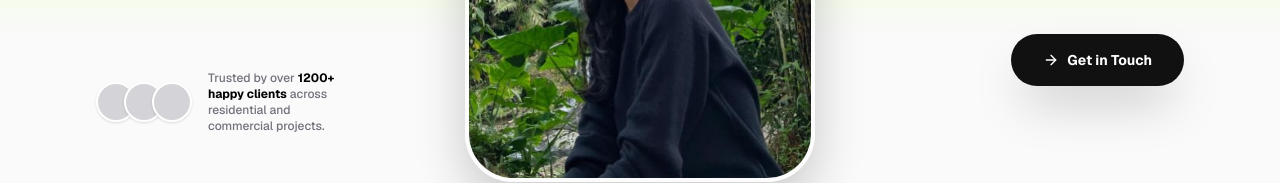
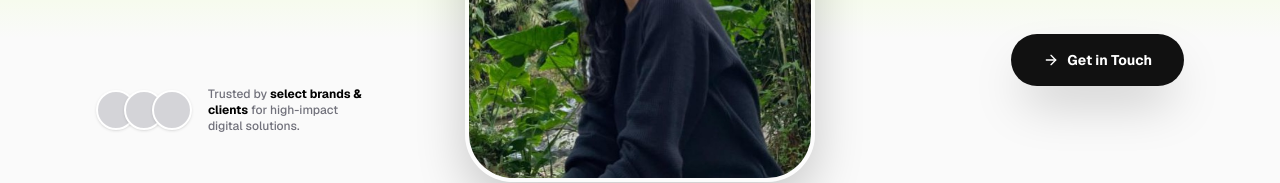
Before and after one commit to rakyann/RakyanPortfolio, a Next.js app: page / in a window 1280 px wide. Shown: the part 666-849 px from the top of the page. Built offline with nearby package versions, Linux system fonts and the light colour scheme; no server answers; the database is empty; a web font is replaced by a local one.

Commit message:
copy: update hero trusted by text to be relatable for select brands and clients

```diff
--- a/src/components/home-client.tsx
+++ b/src/components/home-client.tsx
@@ -130,8 +130,8 @@ export default function HomeClient({
                 <div key={i} className="w-10 h-10 rounded-full bg-zinc-300 border-2 border-white shadow-sm" />
               ))}
             </div>
-            <div className="ml-4 text-xs font-medium text-zinc-500 max-w-[140px]">
-              Trusted by over <strong className="text-black">1200+ happy clients</strong> across residential and commercial projects.
+            <div className="ml-4 text-xs font-medium text-zinc-500 max-w-[160px]">
+              Trusted by <strong className="text-black">select brands & clients</strong> for high-impact digital solutions.
             </div>
           </motion.div>
         </div>
```
